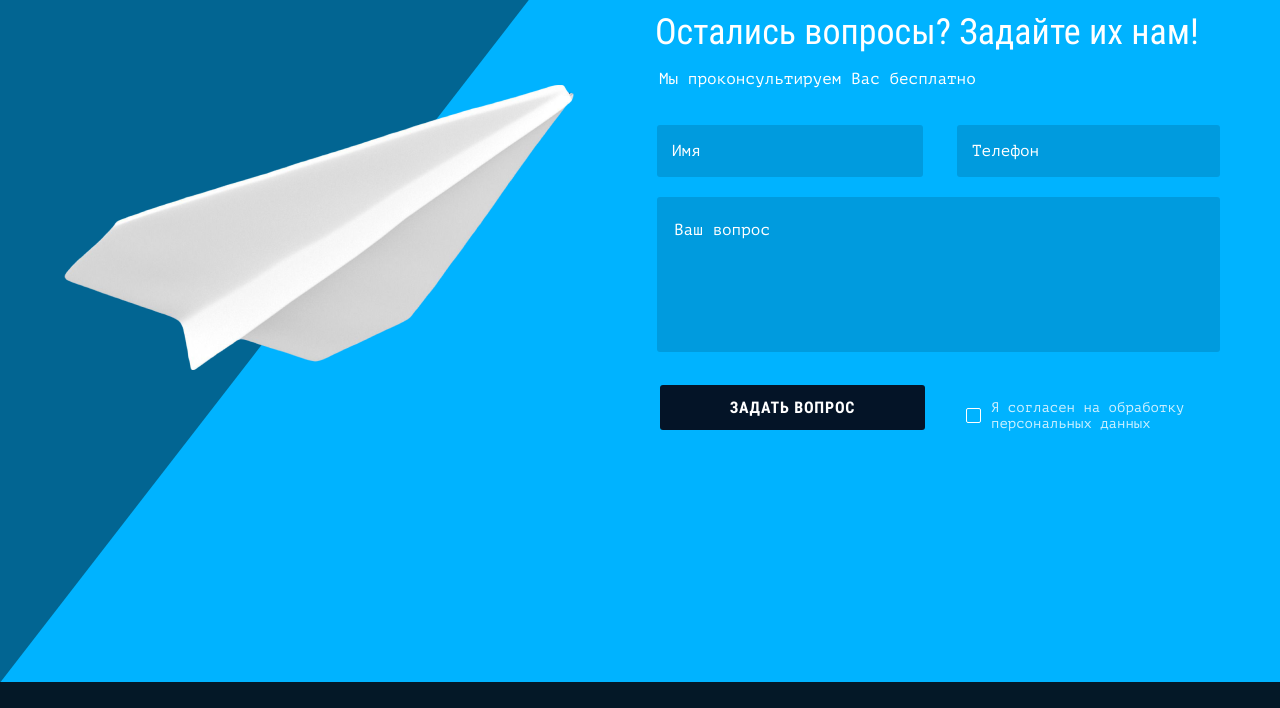
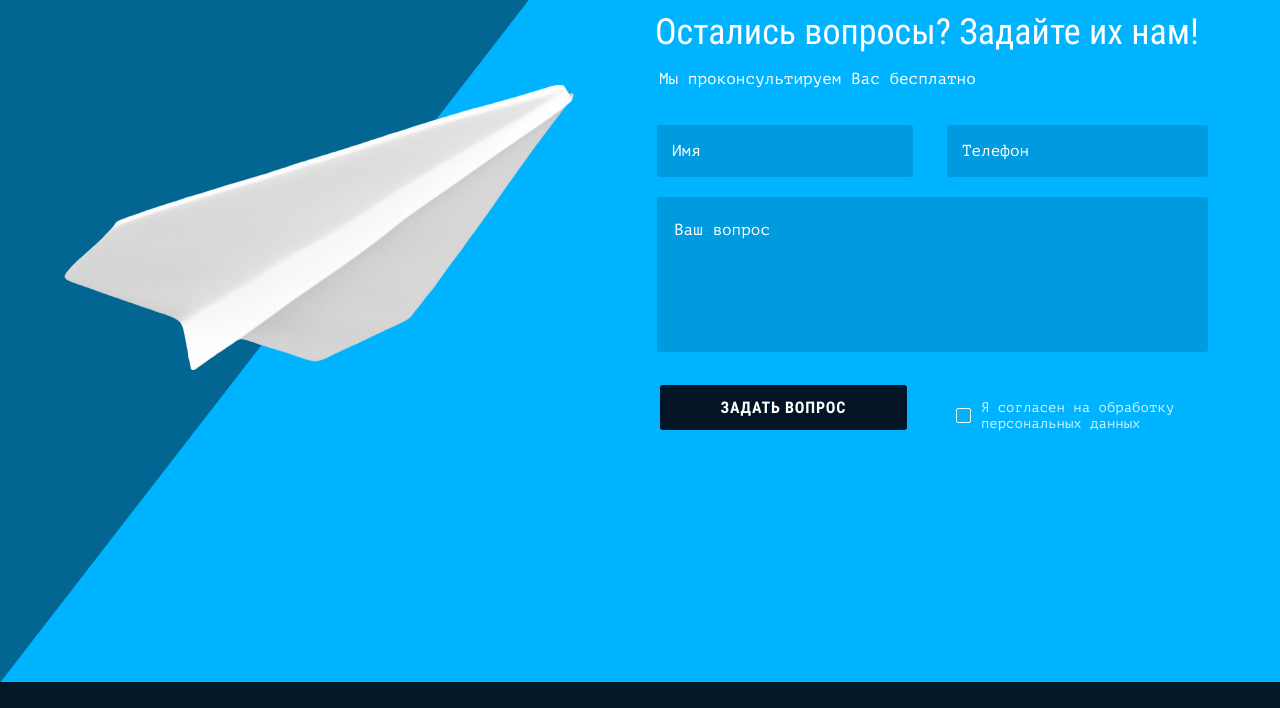
Before and after one commit to GanievTimur/smart-device-ganiev, a website built with webpack: page source/index.html in a window 1280 px wide. Shown: the part 3060-3768 px from the top of the page. Built offline with nearby package versions, Linux system fonts and the light colour scheme; files whose address does not match are found by name.

Commit message:
fix bags-29.11.2022-final

```diff
--- a/source/sass/blocks/feedback-form.scss
+++ b/source/sass/blocks/feedback-form.scss
@@ -3,8 +3,8 @@
   column-gap: 30px;
   row-gap: 20px;
   padding-right: 8px;
-  grid-template-columns: 1fr 1fr;
-  min-width: 575px;
+  grid-template-columns: 47% 48%;
+  min-width: 460px;
 
   @media (max-width: 1023px) {
     padding-right: 0;
@@ -59,7 +59,7 @@
   color: #ffffff;
   margin-left: 5px;
   margin-top: 0;
-  min-width: 265px;
+  width: 95%;
   padding: 13px 15px;
 
   &:hover {
```
Also changed, not shown: build/css/style.css, build/css/style.min.css, build/img/main-background-image (1).jpg (deleted), build/img/main-background-image (1).webp (deleted), build/img/main-background-image-main.jpg (deleted), build/img/main-background-image-main.webp (deleted), build/img/main-background-image-x2.webp (deleted), build/img/main-background-image@2x (2).webp (deleted), build/img/main-background-image@x2.webp (deleted), build/img/Загрузки/13.jpg (deleted), 1 other file.
